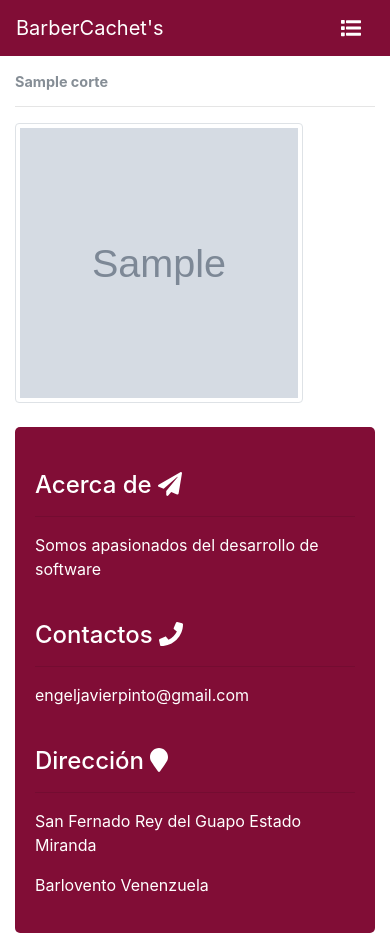
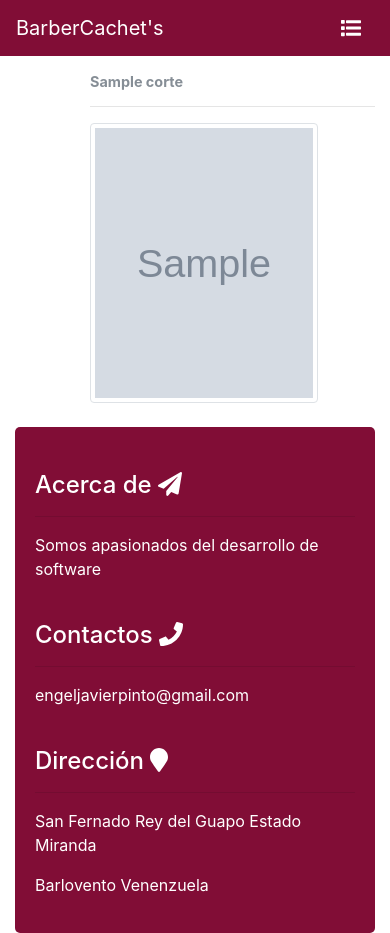
Before and after one commit to engeldevelopment/barberia, a Django app: template barberia/apps/servicios/templates/servicios/listar_cortes.html in a window 390 px wide. Run offline with Django 3.2, Linux system fonts and the light colour scheme; the template is opened without the code that fills it: most values are stand-ins (such as "Sample title", 1, 10 or a date in 2020); grey boxes marked "Sample" are stand-in pictures; some libraries are stand-ins or nearby versions.

Commit message:
Modifiqué la plantilla de listar cortes para que se viera mejor al responsivamente.

```diff
--- a/barberia/apps/servicios/templates/servicios/listar_cortes.html
+++ b/barberia/apps/servicios/templates/servicios/listar_cortes.html
@@ -3,9 +3,9 @@
 {% block title %} {{ block.super }} - Cortes {% endblock %}
 
 {% block content %}
-  <div class="row offset-md-1">
+  <div class="row offset-md-1 offset-2">
   {% for corte in cortes %}
-    <div class="col-12 col-md-4 mt-4">
+    <div class="col-12 col-sm-6 col-md-4 mt-4">
 	  <figure class="figure">
 	    <h3 class="figure-caption"> <strong> {{ corte }} </strong></h3>
 		<hr/>
--- a/barberia/templates/404.html
+++ b/barberia/templates/404.html
@@ -2,7 +2,7 @@
 {% load static %}
 <html>
 <head>
-	<title>Sin permisos</title>
+	<title>Recurso no encontrado</title>
 	<link rel="stylesheet" href="{% static 'web/css/bootstrap.min.css' %}">
 	<link rel="stylesheet" href="{% static 'web/css/index.css' %}">
 </head>
@@ -17,7 +17,7 @@
 	  	  	<div class="figure-caption">
 			  <h1 class="text-danger">¡Recurso no encontrado!</h1>
 			  <p class="lead text-justify">Esta página que intentas buscar, no
-				se encuentra en nuestra sitio web.
+				se encuentra en nuestro sitio web.
 			  </p>
 	  	  	</div>
 	  	  </figure>
```
Also changed, not shown: barberia/apps/__init__.py (deleted), barberia/apps/barberos/__init__.py (deleted), barberia/apps/barberos/migrations/__init__.py (deleted), barberia/apps/barberos/tests/__init__.py (deleted), barberia/apps/home/__init__.py (deleted), barberia/apps/home/migrations/__init__.py (deleted), barberia/apps/servicios/__init__.py (deleted), barberia/apps/servicios/migrations/__init__.py (deleted), barberia/web/__init__.py (deleted), barberia/web/settings/__init__.py (deleted), 1 other file.
